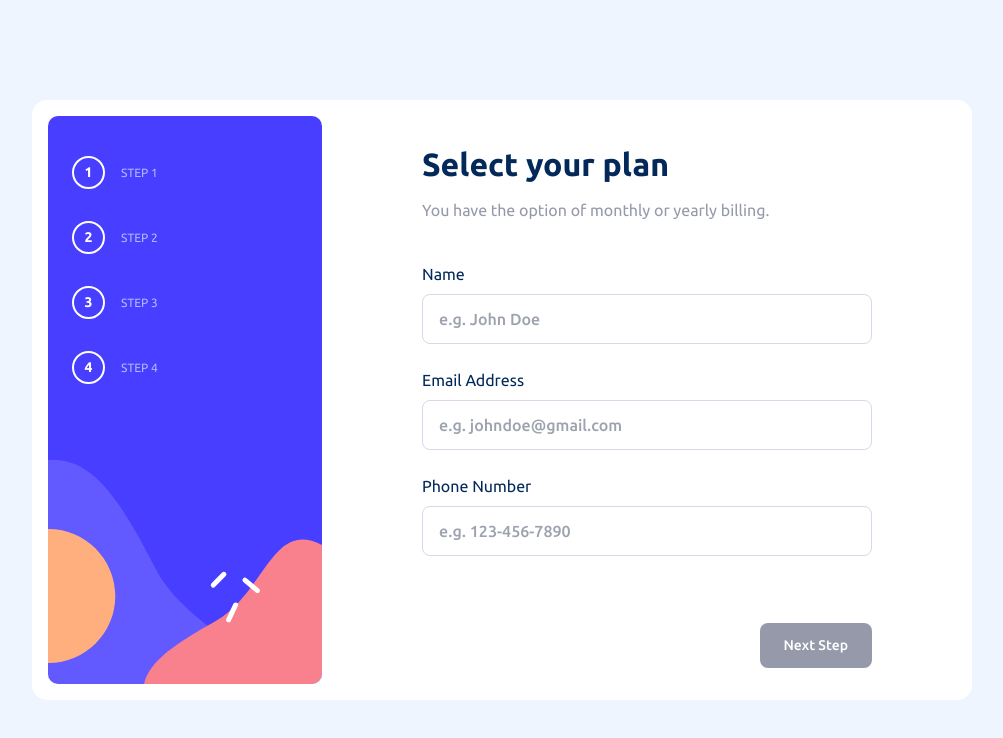
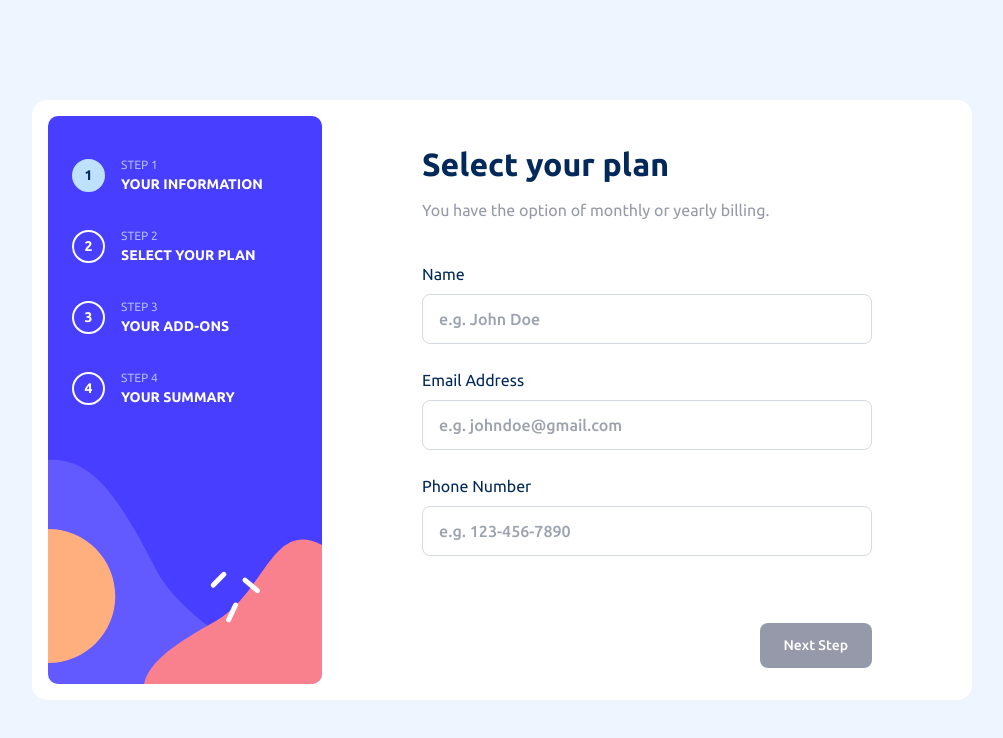
Before and after one commit to ZeroScriptz/frontendmentor.io, a React (Vite) app in the folder ms-form/: page / in a window 1280 px wide. Shown: the top 738 px of the page, without its empty margins (138-1141 px from the left). Built offline with nearby package versions, Linux system fonts and the light colour scheme.

Commit message:
completion of form and formatting

```diff
--- a/ms-form/src/components/Sidebar.jsx
+++ b/ms-form/src/components/Sidebar.jsx
@@ -1,30 +1,33 @@
-import { useContext } from "react";
-import { StepContext } from '../context/StepContext';
-import SidebarButton from './ui/SiderbarButton';
+import { useContext } from 'react'
+import { StepContext } from '../context/StepContext'
+import SidebarButton from './ui/SiderbarButton'
 import forms from '../data/forms'
-import {  FormContext  } from '../context/FormContext';
+import { FormContext } from '../context/FormContext'
 
 function Sidebar() {
-    const { state } = useContext(FormContext);
-    const {step, dispatchStep} = useContext(StepContext);
+  const { state } = useContext(FormContext)
+  const { step, dispatchStep } = useContext(StepContext)
 
   function goTo(to) {
-        dispatchStep({type: 'GO_TO', payload: { to }});
+    dispatchStep({ type: 'GO_TO', payload: { to } })
   }
 
   const buttons = forms.map((form, index) => (
     <SidebarButton
       key={index}
       value={index + 1}
+      selected={step.current === index + 1}
+      text={form.text}
       onClick={() => goTo(index + 1)}
-            active={state.to === form.to}
+      disabled={step.isCompleted || state.isValidationError}
     />
   ))
+
   return (
-        <aside className="bg-purple flex justify-center pt-8 text-white gap-4 font-bold bg-mobile-sidebar pb-[6.75rem] text-[0.875rem] bg-bottom bg-no-repeat bg-cover desktop:w-[274px] desktop:flex-col desktop:justify-start desktop:pt-10 px-6 desktop:rounded-sidebar desktop:bg-desktop-sidebar desktop:gap-8">
+    <aside className="bg-purple flex justify-center pt-8 pb-[6.75rem] text-white text-[0.875rem] gap-4 font-bold bg-mobile-sidebar bg-bottom bg-no-repeat bg-cover desktop:w-[274px] desktop:flex-col desktop:justify-start desktop:pt-10 px-6 desktop:rounded-sidebar desktop:bg-desktop-sidebar desktop:gap-8">
       {buttons}
     </aside>
   )
 }
 
-export default Sidebar;
+export default Sidebar
--- a/ms-form/src/components/forms/FormPlan.jsx
+++ b/ms-form/src/components/forms/FormPlan.jsx
@@ -1,24 +1,25 @@
-import { useContext } from "react";
-import { FormContext } from '../../context/FormContext';
-import PlanSelect from '../ui/Plan';
-import FormHeader from '../ui/FormHeader';
-import Switch from '../ui/Switch';
-import plans from '../../data/plans';
+import { useContext } from 'react'
+import { FormContext } from '../../context/FormContext'
+import Switch from '../ui/Switch'
+import plans from '../../data/plans'
+import PlanSelect from '../ui/Plan'
+import FormHeader from '../ui/FormHeader'
 
+export default function FormPlan() {
+  const { state, dispatch } = useContext(FormContext)
 
-export default function PlanForm() {
-    const {state, dispatch} = useContext(FormContext);
-    const planSelect = plans.map((item, index) => <PlanSelect key={index} item={item} />)
+  const planSelects = plans.map((item, index) => <PlanSelect key={index} item={item} />)
 
-    function handleChange(e) {
-        const { name, checked } = e.target;
-        dispatch ({ type: 'HANDLE_CHANGE', name, value: checked });
+  function handleChange(event) {
+    const { name, checked } = event.target
+
+    dispatch({ type: 'HANDLE_CHANGE', name, value: checked })
   }
 
   return (
-        <div className="flex-col flex">
-            <FormHeader title="Select your Plan" text="You have the option for Monthly or Yearly billing. " />
-            <div className="flex-col flex gap-3 desktop:flex-row desktop:gap-[1.125rem]">{planSelect}</div>
+    <div className="flex flex-col">
+      <FormHeader title="Select your plan" text="You have the option of monthly or yearly billing." />
+      <div className="flex flex-col desktop:flex-row gap-3 desktop:gap-[1.125rem]">{planSelects}</div>
       <div className="flex justify-center items-center bg-very-light-gray rounded-large py-[0.875rem] mt-6 desktop:mt-8 font-medium">
         <span>Monthly</span>
         <Switch name="isYearly" checked={state.isYearly} toggle={handleChange} />
@@ -26,5 +27,4 @@ export default function PlanForm() {
       </div>
     </div>
   )
-
 }
--- a/ms-form/src/components/ui/Plan.jsx
+++ b/ms-form/src/components/ui/Plan.jsx
@@ -1,37 +1,37 @@
-import { useContext } from "react";
-import { FormContext } from '../../context/FormContext';
+import { useContext } from 'react'
+import { FormContext } from '../../context/FormContext'
 
-export default function PlanSelector({ item }) {
-    const { state, dispatch } = useContext(FormContext);
+export default function PlanSelect({ item }) {
+  const { state, dispatch } = useContext(FormContext)
 
-        function handlePlanChange(e) {
-            const { name, type: inputType, value, checked } = e.target;
+  function handleChange(event) {
+    const { name, type: inputType, value, checked } = event.target
+
     dispatch({
       type: 'HANDLE_CHANGE',
       name,
-            value: inputType === 'checkbox'? checked : value
+      value: inputType === 'checkbox' ? checked : value
     })
   }
+
   return (
     <label>
       <input
+        checked={state.plan === item.name}
         type="radio"
         name="plan"
-            className="sr-only peer"
-            checked={state.plan === item.plan}
         value={item.name}
-            onChange={handlePlanChange}
+        className="peer sr-only"
+        onChange={handleChange}
       />
-            <div className="rounded-large p-4 border-light-gray transition-all flex border-[1px] peer-checked:bg-very-light-gray cursor-pointer peer-checked:border-purple gap-[0.875rem] desktop:justify-between desktop:flex-col desktop:h-[160px] desktop:w-[138px]">
+      <div className="flex transition-all border-light-gray rounded-large p-4 border-[1px] peer-checked:bg-very-light-gray cursor-pointer peer-checked:border-purple gap-[0.875rem] desktop:justify-between desktop:flex-col desktop:h-[160px] desktop:w-[138px]">
         <img src={item.img} className="desktop:w-[40px]" alt={`${item.name} plan`} />
         <div className="flex flex-col justify-between">
-                    <h5 className="font-medium">
-                        {item.name}
-                    </h5>
+          <h5 className="font-medium">{item.name}</h5>
           <p className="text-gray text-body-m">
             ${state.isYearly ? item.price.yearly : item.price.monthly}/{state.isYearly ? 'yr' : 'mo'}
           </p>
-                    {state.isYearly && <p className="text-body-s">2 months free!</p>}
+          {state.isYearly && <p className="text-body-s">2 months for free!</p>}
         </div>
       </div>
     </label>
--- a/ms-form/src/components/ui/SiderbarButton.jsx
+++ b/ms-form/src/components/ui/SiderbarButton.jsx
@@ -1,21 +1,18 @@
 export default function SidebarButton(props) {
-    const additionalClass = props.selected ? 'bg-sky-blue border-sky-blue text-denim' : ''
+    const additionalClasses = props.selected ? 'bg-sky-blue border-sky-blue text-denim' : ''
+
     return (
       <div className="flex items-center">
         <button
-            className={`border-2 w-[33px] h-[33px] rounded-full transition-all ${additionalClass}`}
+          className={`border-2 w-[33px] h-[33px] rounded-full transition-all ${additionalClasses}`}
           onClick={props.onClick}
           disabled={props.disabled}
         >
           {props.value}
         </button>
         <div className="hidden uppercase desktop:block desktop:ml-4">
-                <div className="text-body-s text-light-blue font-normal">
-                    Step {props.value}
-                    <div>
-                        {props.text}
-                    </div>
-                </div>
+          <div className="text-body-s text-light-blue font-normal">Step {props.value}</div>
+          <div>{props.text}</div>
         </div>
       </div>
     )
--- a/ms-form/src/components/ui/Switch.jsx
+++ b/ms-form/src/components/ui/Switch.jsx
@@ -1,14 +1,14 @@
 export default function Switch(props) {
     return (
-        <label className="relative inline-block w-[38px] h-[20px] mx-6" aria-label="Monthly or yearly">
+      <label className="mx-6 relative inline-block w-[38px] h-[20px]" aria-label="Monthly of yearly">
         <input
+          className="peer sr-only"
+          type="checkbox"
           name={props.name}
           checked={props.checked}
           onChange={props.toggle}
-            type="checkbox"
-            className="sr-only peer"
         />
-            <span className="absolute inset-0 cursor-pointer bg-denim rounded-[10px] before:absolute before:content-[''] before:h-[14px] before:rounded-full before:left-[4px] before:bottom-[3px] border:bg-white peer-focus-visible:bg-violet-500 peer-checked:before:translate-x-[16px] before:transition-all"></span>
+        <span className=" bg-denim before:absolute before:content-[''] absolute cursor-pointer inset-0 rounded-[10px] before:h-[14px] before:w-[14px] before:rounded-full before:left-[4px] before:bottom-[3px] before:bg-white peer-focus-visible:bg-violet-500 peer-checked:before:translate-x-[16px] before:transition-all"></span>
       </label>
     )
   }
```
Lines whose indentation alone changed are shown as unchanged.
